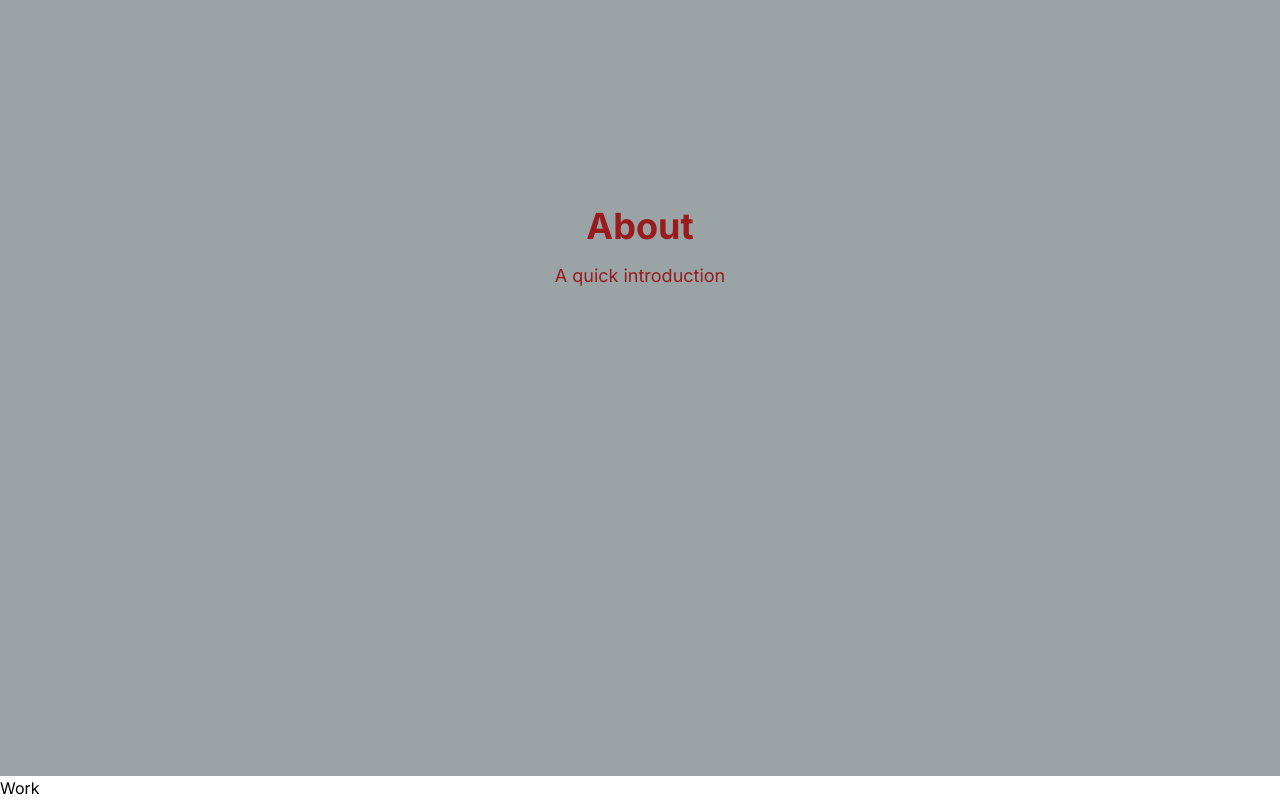
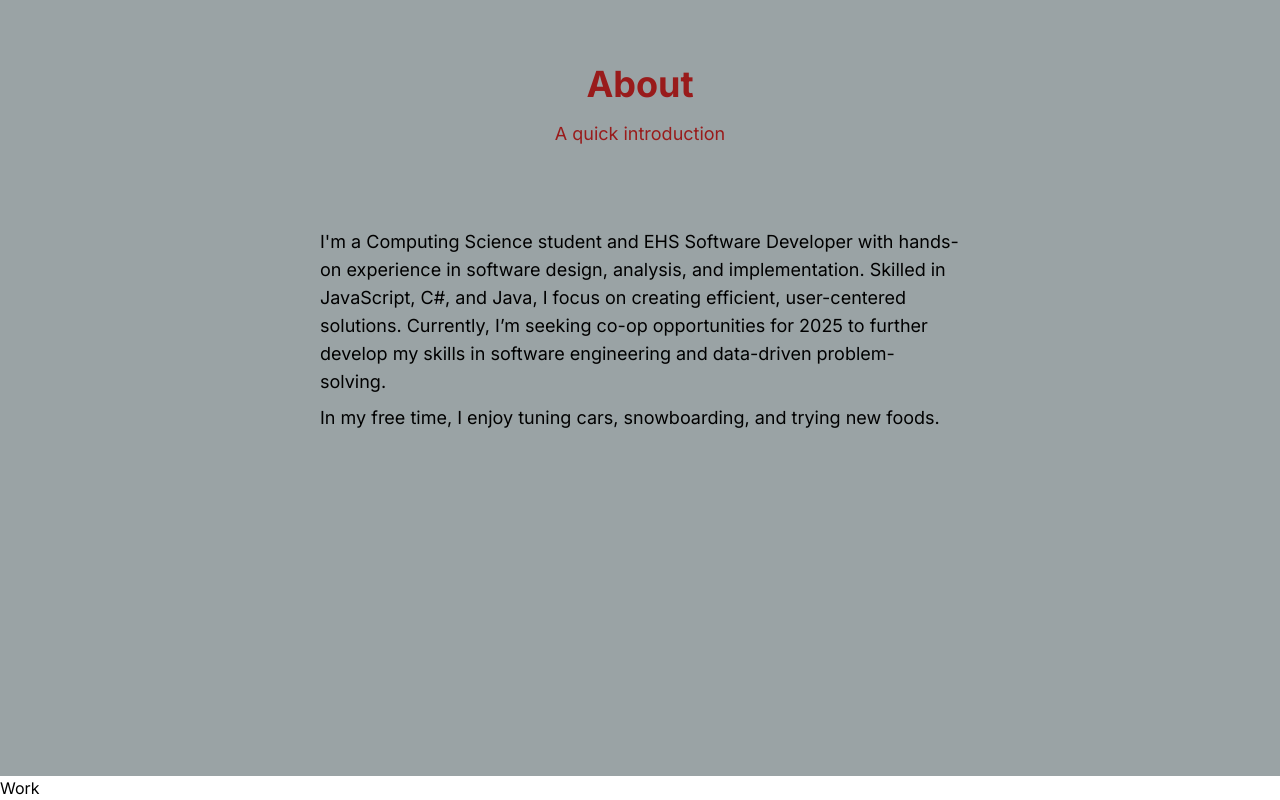
Before and after one commit to caidenm11/caidenm11.github.io, a React (Vite) app: page / in a window 1280 px wide. Shown: the part 896-1696 px from the top of the page. Built offline with nearby package versions, Linux system fonts and the light colour scheme; a web font is replaced by a local one.

Commit message:
Added the text

```diff
--- a/src/About.jsx
+++ b/src/About.jsx
@@ -1,15 +1,19 @@
 import React from 'react'
-
+import { ABOUT_TEXT, HOBBIES_TEXT } from './constants'
 export const About = () => {
     return (
         <section id="home" className="min-h-screen flex items-center justify-center bg-[#9aa3a5] bg-cover bg-center">
             <div></div>
             {/* Start 1/3 down the page and add the red about text with the A quick introduction */}
+            {/* Make these 3 columns and two grey squares beside */}
 
             <div className=" text-red-800 text-center" style={{ marginTop: '-20%' }}>
                 <h1 className="text-4xl font-bold">About</h1>
                 <p className="mt-4 text-lg">A quick introduction</p>
+                <p className="mt-20 ml-80 mr-80 text-left text-black mt-2 text-lg">{ABOUT_TEXT}</p>
+                <p className="mt-10 ml-80 mr-80 text-left text-black mt-2 text-lg">{HOBBIES_TEXT}</p>
             </div>
+
         </section>
     )
 }
--- a/src/constants/index.js
+++ b/src/constants/index.js
@@ -6,7 +6,8 @@ import project4 from "../assets/projects/project-4.jpg";
 export const HERO_CONTENT = `I am a passionate full stack developer with a knack for crafting robust and scalable web applications. With 5 years of hands-on experience, I have honed my skills in front-end technologies like React and Next.js, as well as back-end technologies like Node.js, MySQL, PostgreSQL, and MongoDB. My goal is to leverage my expertise to create innovative solutions that drive business growth and deliver exceptional user experiences.`;
 
 export const ABOUT_TEXT = `I'm a Computing Science student and EHS Software Developer with hands-on experience in software design, analysis, and implementation. Skilled in JavaScript, C#, and Java, I focus on creating efficient, user-centered solutions. Currently, I’m seeking co-op opportunities for 2025 to further develop my skills in software engineering and data-driven problem-solving.
-
+`;
+export const HOBBIES_TEXT = `
 In my free time, I enjoy tuning cars, snowboarding, and trying new foods.`;
 
 
```
